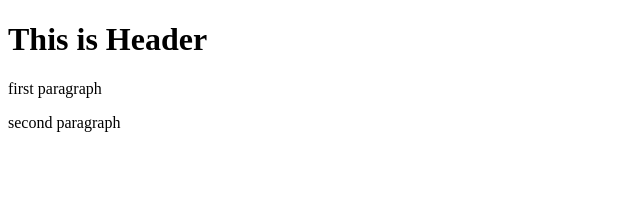
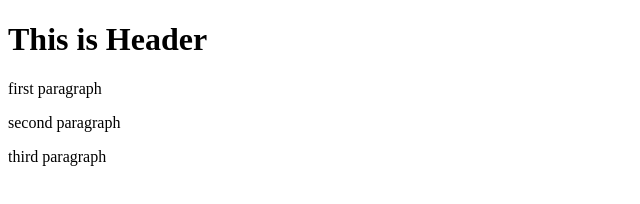
Before and after one commit to Pranav-mathur/git-test, a website: page index.html in a window 1280 px wide. Shown: the whole page, without its empty margins (0-640 px from the left). Drawn offline with Linux system fonts and the light colour scheme.

Commit message:
fourth commit

```diff
--- a/index.html
+++ b/index.html
@@ -7,5 +7,6 @@
     <h1>This is Header</h1>
     <p>first paragraph </p>
     <p>second paragraph</p>
+    <p>third paragraph</p>
 </body>
 </html>
```
Also changed, not shown: package.json (added, +24 -0 lines), 2 other files.
